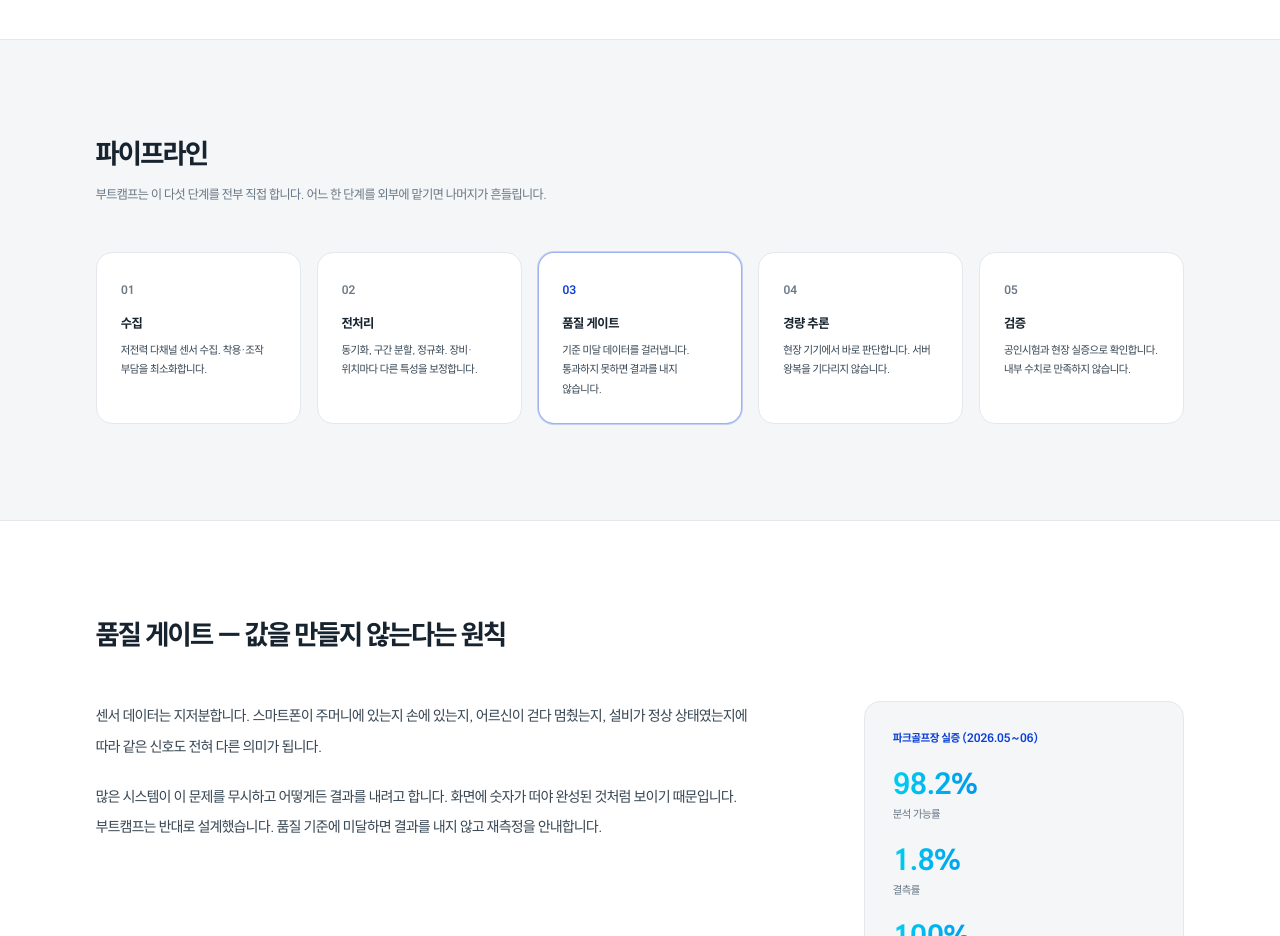
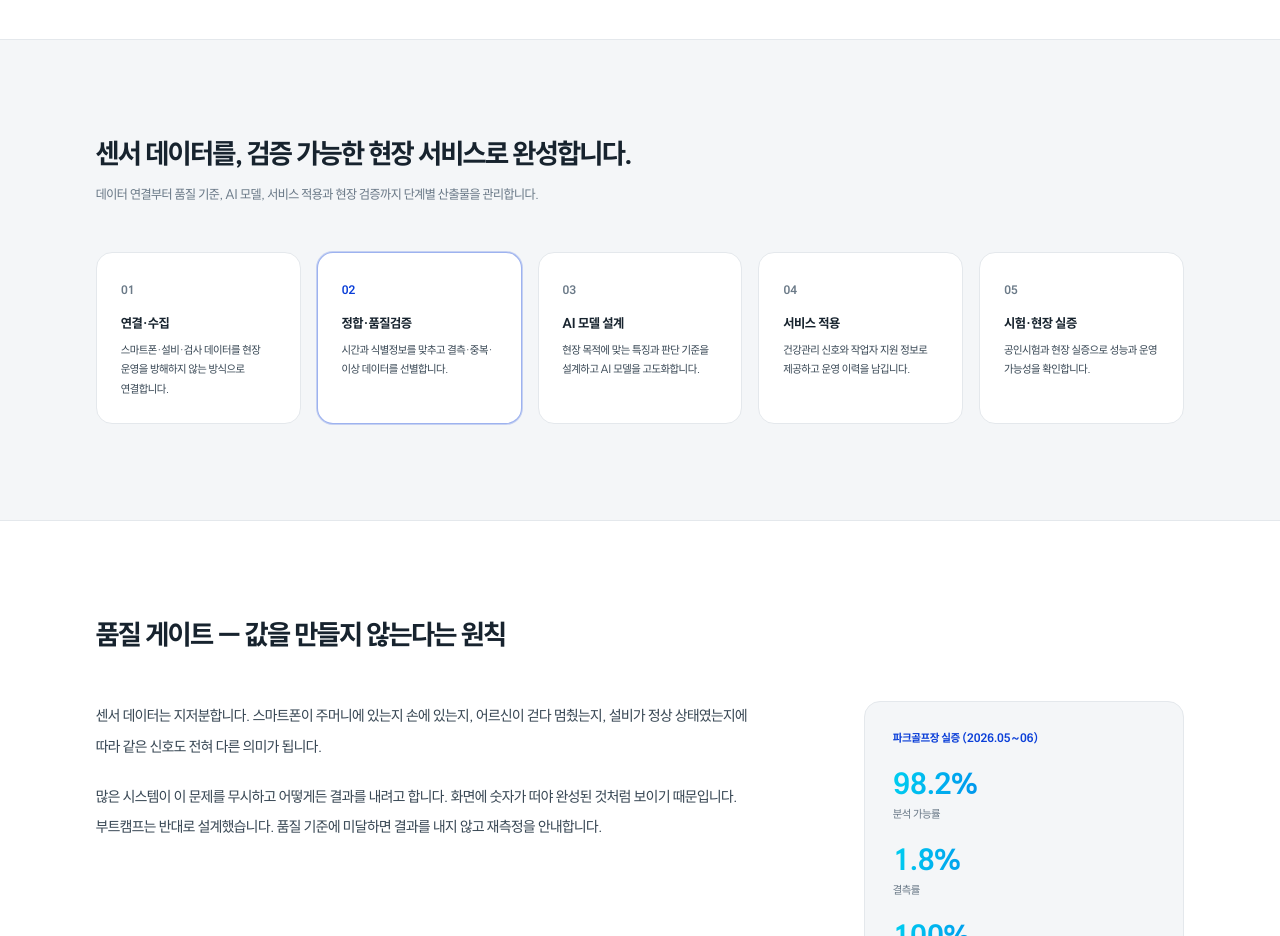
Before and after one commit to moodyblue7/bootcamp-home, a Next.js app: page /technology in a window 1280 px wide. Shown: the part 1120-2056 px from the top of the page. Built offline with nearby package versions, Linux system fonts and the light colour scheme.

Commit message:
AI 서비스화 파이프라인 개선

```diff
--- a/components/flow/FlowDeck.tsx
+++ b/components/flow/FlowDeck.tsx
@@ -663,27 +663,57 @@ function TechPanel({ section }: { section: string }) {
 
   if (section === "pipeline") {
     return (
-      <div className={TECH_WRAP}>
-        <h2 className="font-display text-big font-extrabold tracking-tight sm:text-huge">
-          {tech.pipeline.title}
+      <div className="mx-auto w-full max-w-content px-6 py-12 md:px-10 md:py-16 lg:pl-44 lg:pr-12">
+        <p className="flow-label">03 · AI 서비스화 파이프라인</p>
+        <h2 className="mt-4 max-w-[66rem] whitespace-pre-line font-display text-display-section font-extrabold">
+          {tech.pipeline.flowTitle[0]}
+          {"\n"}
+          <span className="brand-gradient bg-clip-text text-transparent">{tech.pipeline.flowTitle[1]}</span>
         </h2>
-        <p className="mt-4 max-w-2xl text-small text-navy-600">{tech.pipeline.lead}</p>
-        <ol className="mt-10 grid gap-4 sm:grid-cols-2 lg:grid-cols-5">
+        <p className="mt-4 max-w-[66rem] text-body-lead text-navy-600">{tech.pipeline.lead}</p>
+
+        <div className="relative mt-7 max-w-[66rem] md:mt-8">
+          <div
+            aria-hidden="true"
+            className="absolute left-[8%] right-[8%] top-[2.75rem] hidden h-px bg-navy-200 md:block"
+          />
+          <ol className="relative grid gap-2.5 md:grid-cols-5">
             {tech.pipeline.steps.map((s) => (
               <li
                 key={s.n}
-              className={`rounded-2xl border p-6 ${
-                s.emphasis ? "border-brand-blue/40 ring-1 ring-brand-blue/20" : "border-navy-100"
+                className={`relative z-10 flex min-h-[10.5rem] flex-col rounded-2xl border p-4 shadow-[0_10px_26px_rgba(23,35,46,0.06)] md:min-h-[13rem] ${
+                  s.emphasis
+                    ? "border-brand-blue bg-brand-blue text-white shadow-[0_14px_30px_rgba(11,63,216,0.2)]"
+                    : "border-navy-100 bg-white text-navy"
                 }`}
               >
-              <span className={`text-[0.9rem] font-bold ${s.emphasis ? "text-brand-blue" : "text-navy-400"}`}>
+                <span
+                  className={`text-[0.76rem] font-bold tracking-[0.08em] ${
+                    s.emphasis ? "text-[#A8F2FF]" : "text-brand-blue"
+                  }`}
+                >
                   {s.n}
                 </span>
-              <h3 className="mt-3 font-display text-mid font-extrabold">{s.name}</h3>
-              <p className="mt-2 text-[0.95rem] leading-relaxed text-navy-600">{s.body}</p>
+                <h3 className="mt-2 font-display text-[1.05rem] font-extrabold leading-[1.35] md:text-[1.12rem]">
+                  {s.name}
+                </h3>
+                <p
+                  className={`mt-2 text-[0.88rem] font-medium leading-[1.55] md:text-[0.92rem] ${
+                    s.emphasis ? "text-white/85" : "text-navy-600"
+                  }`}
+                >
+                  {s.body}
+                </p>
+                <div className={`mt-auto border-t pt-2.5 ${s.emphasis ? "border-white/20" : "border-navy-100"}`}>
+                  <span className={`text-[0.68rem] font-bold ${s.emphasis ? "text-white/60" : "text-navy-400"}`}>
+                    주요 산출물
+                  </span>
+                  <strong className="mt-0.5 block text-[0.82rem] font-extrabold leading-snug">{s.output}</strong>
+                </div>
               </li>
             ))}
           </ol>
+        </div>
       </div>
     );
   }
--- a/lib/technology.ts
+++ b/lib/technology.ts
@@ -39,19 +39,41 @@ export const tech = {
   },
 
   pipeline: {
-    title: "파이프라인",
-    lead: "부트캠프는 이 다섯 단계를 전부 직접 합니다. 어느 한 단계를 외부에 맡기면 나머지가 흔들립니다.",
+    title: "센서 데이터를, 검증 가능한 현장 서비스로 완성합니다.",
+    flowTitle: ["센서 데이터를,", "검증 가능한 현장 서비스로 완성합니다."],
+    lead: "데이터 연결부터 품질 기준, AI 모델, 서비스 적용과 현장 검증까지 단계별 산출물을 관리합니다.",
     steps: [
-      { n: "01", name: "수집", body: "저전력 다채널 센서 수집. 착용·조작 부담을 최소화합니다." },
-      { n: "02", name: "전처리", body: "동기화, 구간 분할, 정규화. 장비·위치마다 다른 특성을 보정합니다." },
+      {
+        n: "01",
+        name: "연결·수집",
+        body: "스마트폰·설비·검사 데이터를 현장 운영을 방해하지 않는 방식으로 연결합니다.",
+        output: "데이터 연결 명세",
+      },
+      {
+        n: "02",
+        name: "정합·품질검증",
+        body: "시간과 식별정보를 맞추고 결측·중복·이상 데이터를 선별합니다.",
+        output: "품질 기준",
+        emphasis: true,
+      },
       {
         n: "03",
-        name: "품질 게이트",
-        body: "기준 미달 데이터를 걸러냅니다. 통과하지 못하면 결과를 내지 않습니다.",
-        emphasis: true,
+        name: "AI 모델 설계",
+        body: "현장 목적에 맞는 특징과 판단 기준을 설계하고 AI 모델을 고도화합니다.",
+        output: "AI 모델",
       },
-      { n: "04", name: "경량 추론", body: "현장 기기에서 바로 판단합니다. 서버 왕복을 기다리지 않습니다." },
-      { n: "05", name: "검증", body: "공인시험과 현장 실증으로 확인합니다. 내부 수치로 만족하지 않습니다." },
+      {
+        n: "04",
+        name: "서비스 적용",
+        body: "건강관리 신호와 작업자 지원 정보로 제공하고 운영 이력을 남깁니다.",
+        output: "운영 화면·이력",
+      },
+      {
+        n: "05",
+        name: "시험·현장 실증",
+        body: "공인시험과 현장 실증으로 성능과 운영 가능성을 확인합니다.",
+        output: "시험·실증 근거",
+      },
     ] as Step[],
   },
 
--- a/lib/types.ts
+++ b/lib/types.ts
@@ -9,6 +9,7 @@ export type Step = {
   n: string;
   name: string;
   body: string;
+  output?: string;
   emphasis?: boolean;
 };
 
```
Lines whose indentation alone changed are shown as unchanged.
